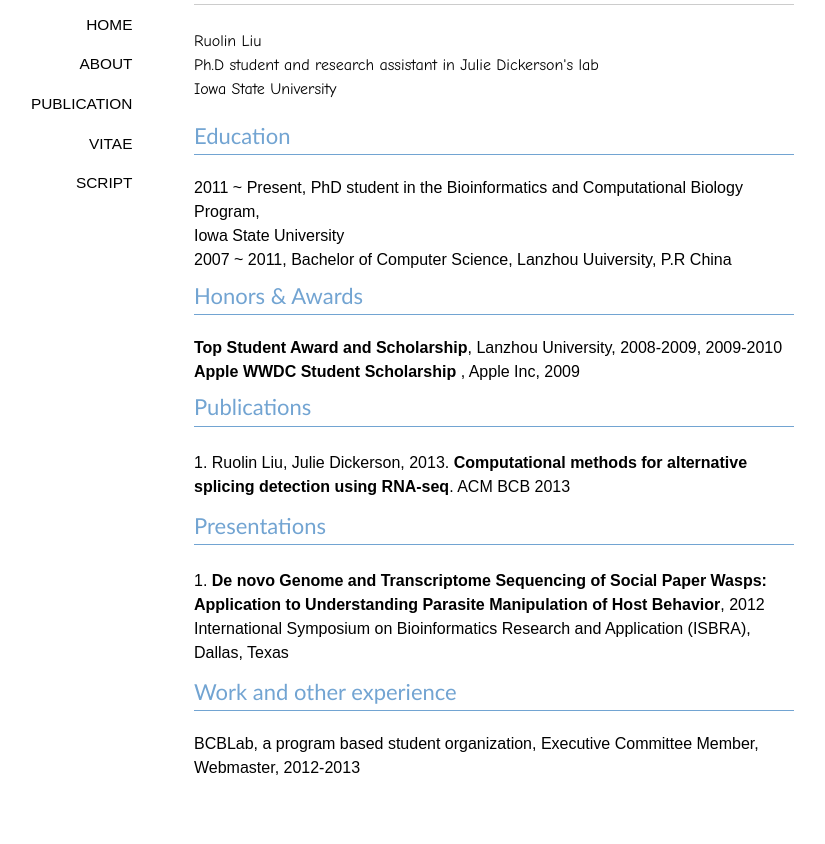
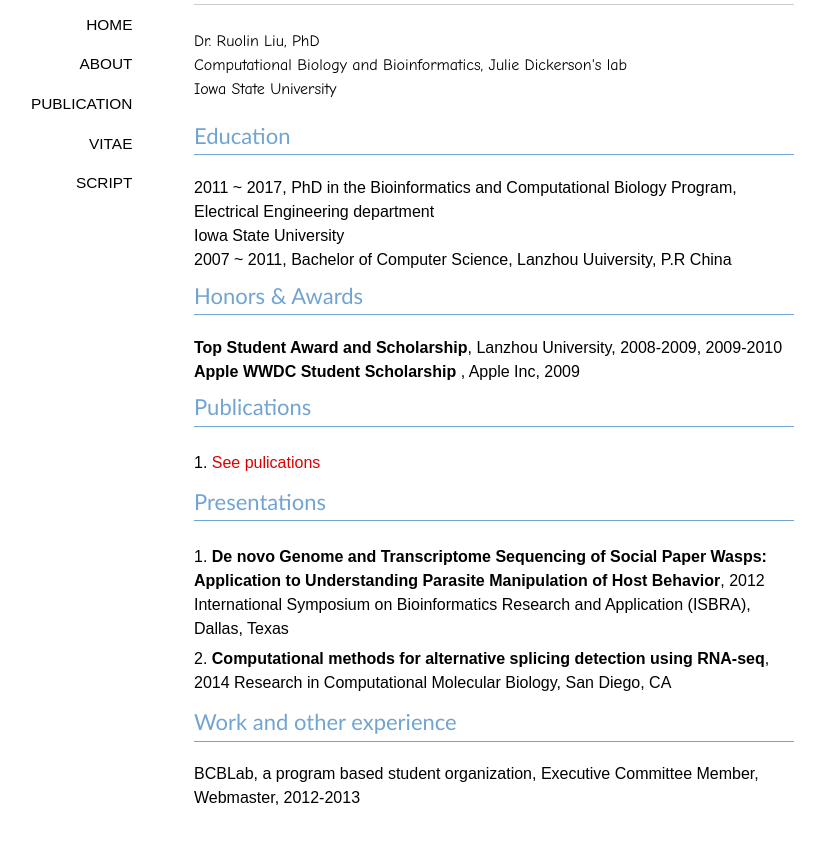
Before and after one commit to ruolin/ruolin.github.io, a plain HTML site: page vitae.html in a window 1280 px wide. Shown: the part 68-912 px from the top of the page, without its empty margins (146-971 px from the left). Drawn offline with Linux system fonts and the light colour scheme; a web font is replaced by a local one.

Commit message:
Update vitae.html

```diff
--- a/vitae.html
+++ b/vitae.html
@@ -27,8 +27,8 @@
 			<article class="content">
 				<section class="contact">
 				  <p></p>
-				  <p>Ruolin Liu <br>
-				  Ph.D student and research assistant in Julie Dickerson's lab<br>
+				  <p>Dr. Ruolin Liu, PhD<br>
+				  Computational Biology and Bioinformatics, Julie Dickerson's lab<br>
 				  Iowa State University</p>
 				</section>
 				<section class="post">
@@ -37,7 +37,7 @@
 					Education
 				  </div>
 				  <div class="post-item">
-					2011 ~ Present,	PhD student in the Bioinformatics and Computational Biology Program, <br>
+					2011 ~ 2017,	PhD in the Bioinformatics and Computational Biology Program, Electrical Engineering department<br>
 					Iowa State University <br>
 					2007 ~ 2011, Bachelor of Computer Science, Lanzhou Uuiversity, P.R China
 				  </div>
@@ -55,7 +55,7 @@
 				  </div>
 				  <div class="post-item">
 					<ol>
-				    <li>Ruolin Liu, Julie Dickerson, 2013. <b>Computational methods for alternative splicing detection using RNA-seq</b>. ACM BCB 2013</li>
+						<li> <a href=http://ruolin.github.io/publication.html> See pulications</a></li>
 					</ol>
 				  </div>
 				  <div class="post-title">
@@ -65,6 +65,7 @@
 				    <ol>
 				    <li><b>De novo Genome and Transcriptome Sequencing of Social Paper Wasps: Application to Understanding Parasite Manipulation of Host Behavior</b>, 2012 International Symposium on
 					Bioinformatics Research and Application (ISBRA), Dallas, Texas</li>
+				    <li><b>Computational methods for alternative splicing detection using RNA-seq</b>, 2014 Research in Computational Molecular Biology, San Diego, CA</li>
 					</ol>
 				  </div>
 
```
